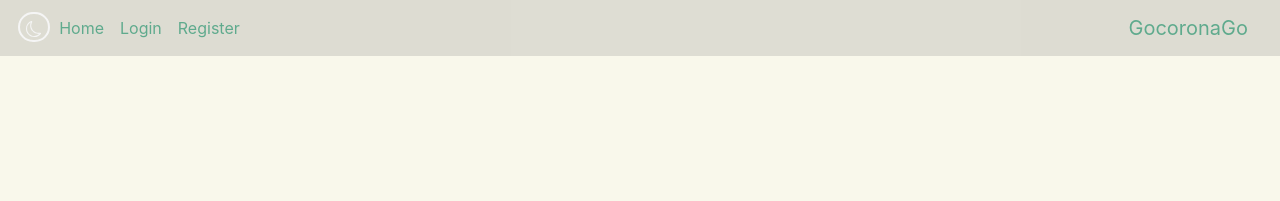
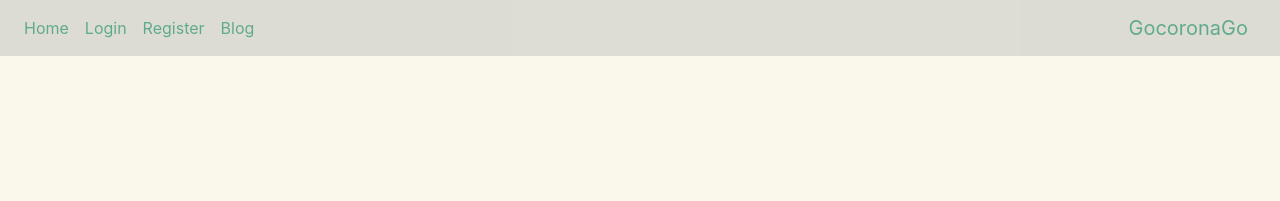
Before and after one commit to GoCoronaGo7/GoCoronaGo, a Flask app: page / in a window 1280 px wide. Shown: the top 201 px of the page. Run offline with Flask 2, Linux system fonts and the light colour scheme; some libraries are stand-ins or nearby versions.

Commit message:
adding Blog and stats in Navbar

```diff
--- a/templates/base.html
+++ b/templates/base.html
@@ -61,6 +61,12 @@
         <li class="nav-item">
           <a class="nav-link" href="{{url_for('register')}}">Register</a>
         </li>
+        <li class="nav-item">
+          <a class="nav-link" href="https://gocoronagoapp.herokuapp.com/blog">Blog</a>
+        </li>
+        <li class='nav-item">
+          <a class="nav-link" href="https://gocoronagoapp.herokuapp.com/stats">Stats</a>
+                   </li>
       </ul>
     </div>
 
```
